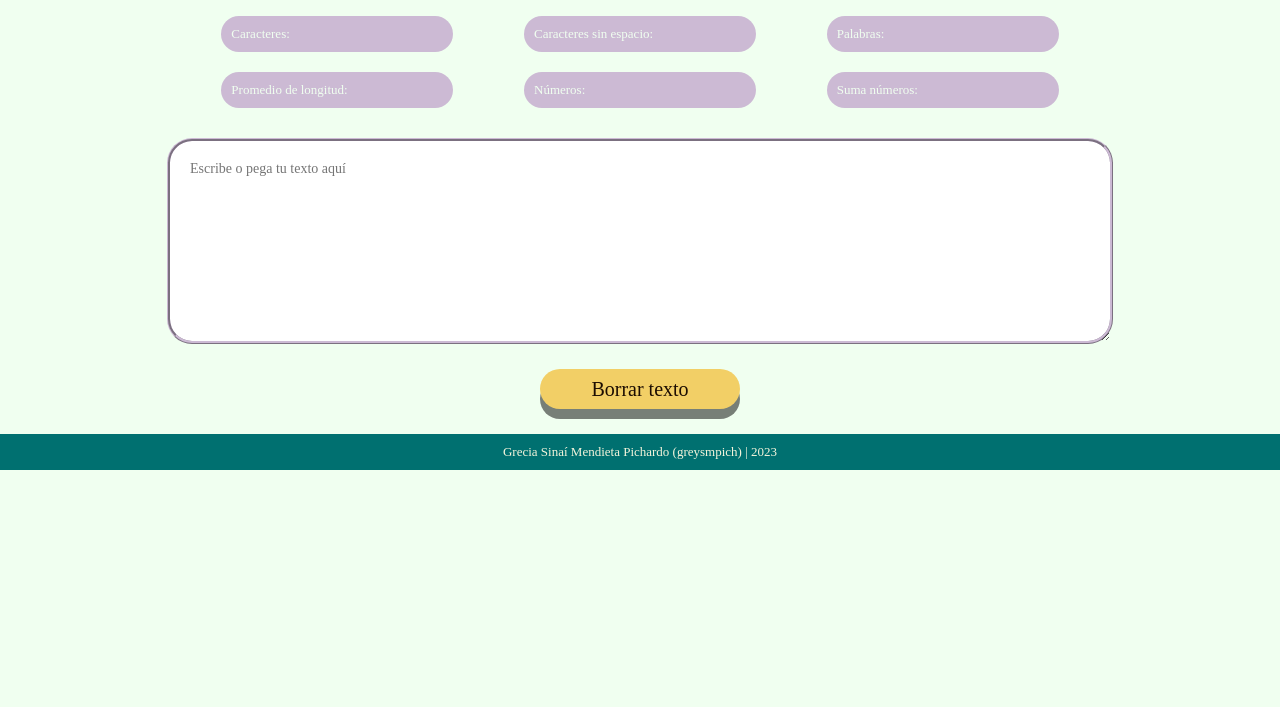
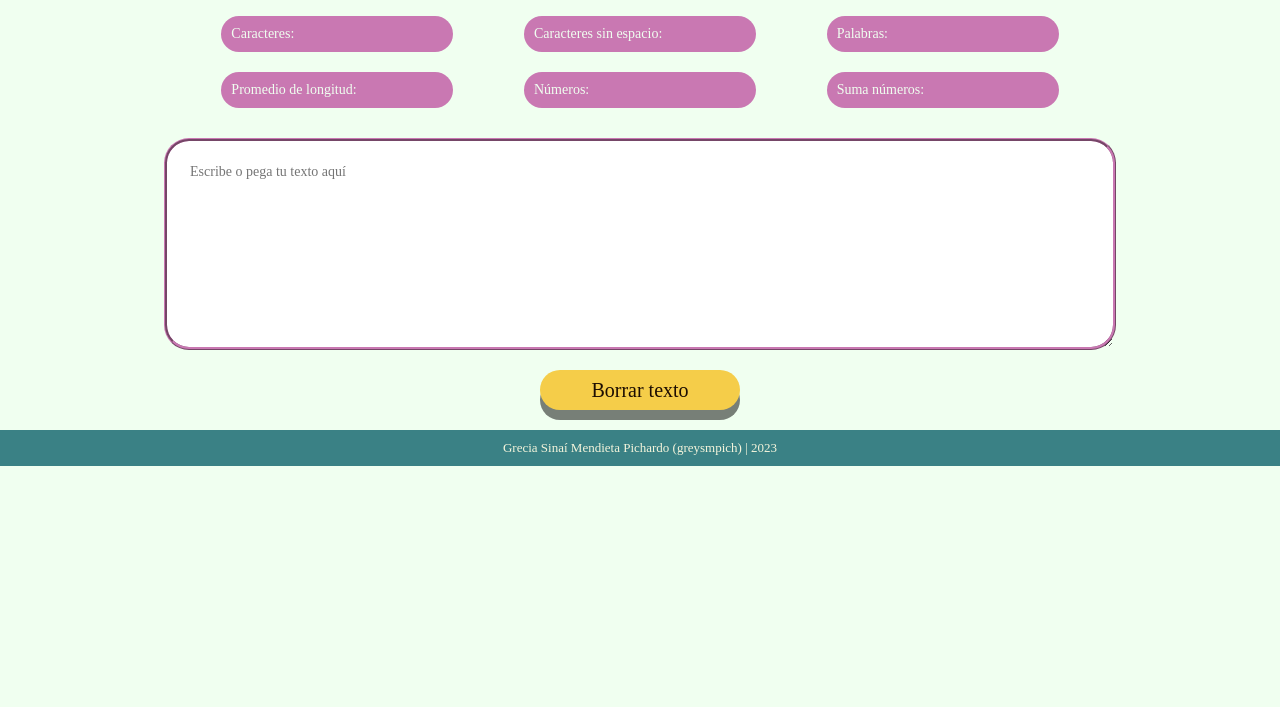
Before and after one commit to Laboratoria/DEV011-text-analyzer, a website with bundled scripts: page src/index.html in a window 1280 px wide. Shown: the part 93-800 px from the top of the page. Built offline with nearby package versions, Linux system fonts and the light colour scheme; a web font is replaced by a local one.

Commit message:
Cambio de colores en CSS

```diff
--- a/src/style.css
+++ b/src/style.css
@@ -8,7 +8,7 @@ header {
     margin: 10px 5px 20px 5px;
     text-align: center;
     font-family: 'Kodchasan';
-    color:#D92B7C;
+    color:#EC5B68;
     font-size: 30px;
 }
 
@@ -22,7 +22,7 @@ ul {
     grid-template-rows: repeat(2, auto);
 }
 
-.caractCuenta {
+.caractCuenta, .caractSinEsp, .palabrasCuenta, .extPalabrasProm, .numCuenta, .sumNum {
     margin: 10px;
     padding: 10px;
     width: 60%;
@@ -30,119 +30,57 @@ ul {
     color:honeydew;
 }
 
-.caractSinEsp {
-    margin: 10px;
-    padding: 10px;
-    width: 60%;
-    border: 0px;
-    color:honeydew;
+.caractCuenta, .extPalabrasProm {
+    justify-self: right;
+    border-radius: 25px;
+    background-color: #C978B2;
+    text-align: left;
+    font-family: 'Coda';
+    font-size: 14px;
 }
 
-.palabrasCuenta {
-    margin: 10px;
-    padding: 10px;
-    width: 60%;
-    border: 0px;
-    color:honeydew;
+.caractSinEsp, .numCuenta {
+    border-radius: 25px;
+    background-color: #C978B2;
+    text-align: left;
+    font-family: 'Coda';
+    font-size: 14px;
 }
 
-.extPalabrasProm{
-    margin: 10px;
-    padding: 10px;
-    width: 60%;
-    border: 0px;
-    color:honeydew;
-}
-
-.numCuenta{
-    margin: 10px;
-    padding: 10px;
-    width: 60%;
-    border: 0px;
-    color:honeydew;
-}
-
-.sumNum{
-    margin: 10px;
-    padding: 10px;
-    width: 60%;
-    border: 0px;
-    color:honeydew;
-}
-
-.caractCuenta {
-    justify-self: right;
+.palabrasCuenta, .sumNum {
+    justify-self:left;
     border-radius: 25px;
-    background-color: #CCBAD4;
+    background-color: #C978B2;
     text-align: left;
     font-family: 'Coda';
-    font-size: 13px;
-}
-
-.caractSinEsp {
-    border-radius: 25px;
-    background-color: #CCBAD4;
-    text-align: left;
-    font-family: 'Coda';
-    font-size: 13px;
-}
-
-.palabrasCuenta {
-    justify-self:left;
-    border-radius: 25px;
-    background-color: #CCBAD4;
-    text-align: left;
-    font-family: 'Coda';
-    font-size: 13px;
-}
-
-.extPalabrasProm{
-    justify-self: right;
-    border-radius: 25px;
-    background-color: #CCBAD4;
-    text-align: left;
-    font-family: 'Coda';
-    font-size: 13px;
-}
-
-.numCuenta{
-    border-radius: 25px;
-    background-color: #CCBAD4;
-    text-align: left;
-    font-family: 'Coda';
-    font-size: 13px;
-}
-
-.sumNum{
-    justify-self:left;
-    border-radius: 25px;
-    background-color: #CCBAD4;
-    text-align: left;
-    font-family: 'Coda';
-    font-size: 13px;
+    font-size: 14px;
 }
 
 textarea[name="user-input"] {
     display: block;
-    padding: 20px;
+    padding: 23px;
     width: 900px;
     margin: 20px auto;
     border: ridge;
-    border-color: #CCBAD4;
+    border-color: #C978B2;
     border-radius: 25px;
     font-family: 'Coda';
     font-size: 14px;
+}
+
+textarea[name="user-input"]:focus{
+color: #C42460;
 }
 
 #reset-button {
     display: block;
     padding: 5px;
     width: 200px;
-    margin: 25px auto;
+    margin: 20px auto;
     height: 40px;
     border: none;
     border-radius: 25px;
-    background-color: #F2CF66;
+    background-color: #F5CD49;
     font-family: 'Coda';
     font-size: 20px;
     color: #1c0d02;
@@ -150,7 +88,7 @@ textarea[name="user-input"] {
 }
 
 #reset-button:hover {
-    background-color: #f8bc07;
+    background-color: #F9974E;
     color:whitesmoke;
 }
 
@@ -159,7 +97,7 @@ footer {
     margin-bottom: 0;
     padding: 10px 0;
     width: 100%;
-    background-color: #007070;
+    background-color: #3A8185;
     color: beige;
     text-align: center;
     font-family: 'Coda';
```
